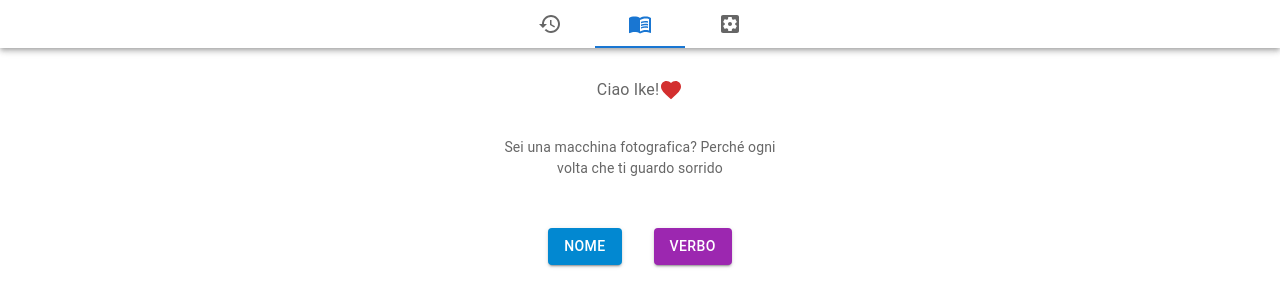
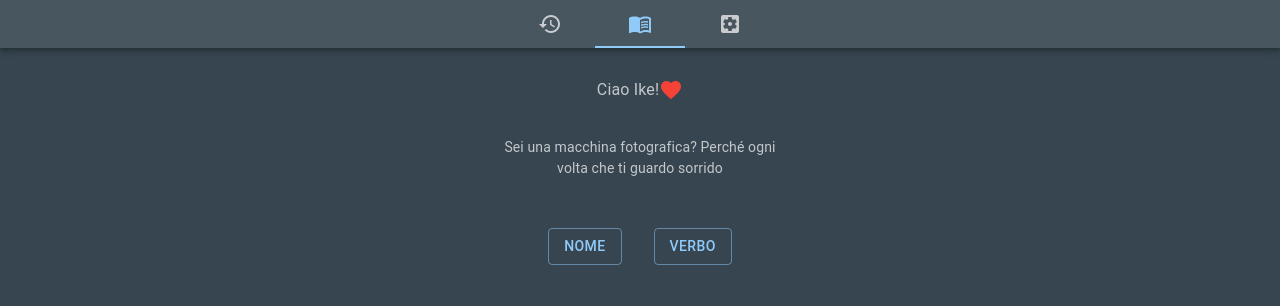
Before and after one commit to darkchesca/1-parola-al-giorno, a React (Create React App) app: page / in a window 1280 px wide. Shown: the top 306 px of the page. Built offline with nearby package versions, Linux system fonts and the light colour scheme.

Commit message:
add dark mode

```diff
--- a/src/App.js
+++ b/src/App.js
@@ -1,10 +1,9 @@
-import './App.css';
-
-import React, {useState} from "react";
+import React from "react";
 import {Navigate, Route, Routes} from "react-router-dom";
 import History from "./views/history";
 import Words from "./views/words";
 import Settings from "./views/settings";
+import './App.css';
 
 function App() {
 
--- a/src/index.css
+++ b/src/index.css
@@ -3,4 +3,5 @@ body {
   margin: 0;
   padding: 0;
   overflow-y: scroll;
+  background-color: #36454F;
 }
--- a/src/index.js
+++ b/src/index.js
@@ -1,22 +1,27 @@
 import React from 'react';
 import ReactDOM from 'react-dom/client';
 import './i18nextconfig';
-import {BrowserRouter as Router, Navigate, Route, Routes} from "react-router-dom";
+import {BrowserRouter as Router} from "react-router-dom";
 import './index.css';
 import App from './App';
 import reportWebVitals from './reportWebVitals';
-import History from "./views/history";
-import Words from "./views/words";
-import Settings from "./views/settings";
 import Navigation from "./components/navigation";
+import { ThemeProvider, createTheme } from '@mui/material/styles';
 
+const darkTheme = createTheme({
+    palette: {
+        mode: 'dark',
+    },
+});
 const root = ReactDOM.createRoot(document.getElementById('root'));
 root.render(
   <React.StrictMode>
+    <ThemeProvider theme={darkTheme}>
       <Router>
           <Navigation />
           <App/>
       </Router>
+    </ThemeProvider>
   </React.StrictMode>
 );
 
--- a/src/views/history.js
+++ b/src/views/history.js
@@ -40,7 +40,7 @@ function History(){
     return (
         <div className="history-container">
             <Paper sx={{ width: '100%', overflow: 'hidden' }}>
-                <TableContainer sx={{ maxHeight: 550, width: 350 }}>
+                <TableContainer sx={{ maxHeight: 550, width: 330 }}>
                     <Table size="small" stickyHeader aria-label="sticky table">
                         <TableHead>
                             <TableRow>
--- a/src/views/settings.js
+++ b/src/views/settings.js
@@ -43,6 +43,7 @@ function Settings() {
             <FormControl sx={{ m: 1}}>
                 <InputLabel id="language-select">{t('language')}</InputLabel>
                 <Select
+                    color="primary"
                     labelId="language-select"
                     id="language-select"
                     value={lang}
--- a/src/views/words.js
+++ b/src/views/words.js
@@ -80,8 +80,8 @@ function Words(){
             <Greetings />
             <div>
                 <Button
-                    variant="contained"
-                    color="info"
+                    variant="outlined"
+                    color="primary"
                     size="sm"
                     sx={{
                         m: 2,
@@ -91,8 +91,8 @@ function Words(){
                     {t('noun')}
                 </Button>
                 <Button
-                    variant="contained"
-                    color="secondary"
+                    variant="outlined"
+                    color="primary"
                     size="sm"
                     sx={{
                         m: 2,
@@ -131,7 +131,7 @@ function Words(){
                     </Card>
                     <Button
                         disabled={word.original === ''}
-                        variant="contained"
+                        variant="outlined"
                         color="success"
                         size="sm"
                         sx={{
```
